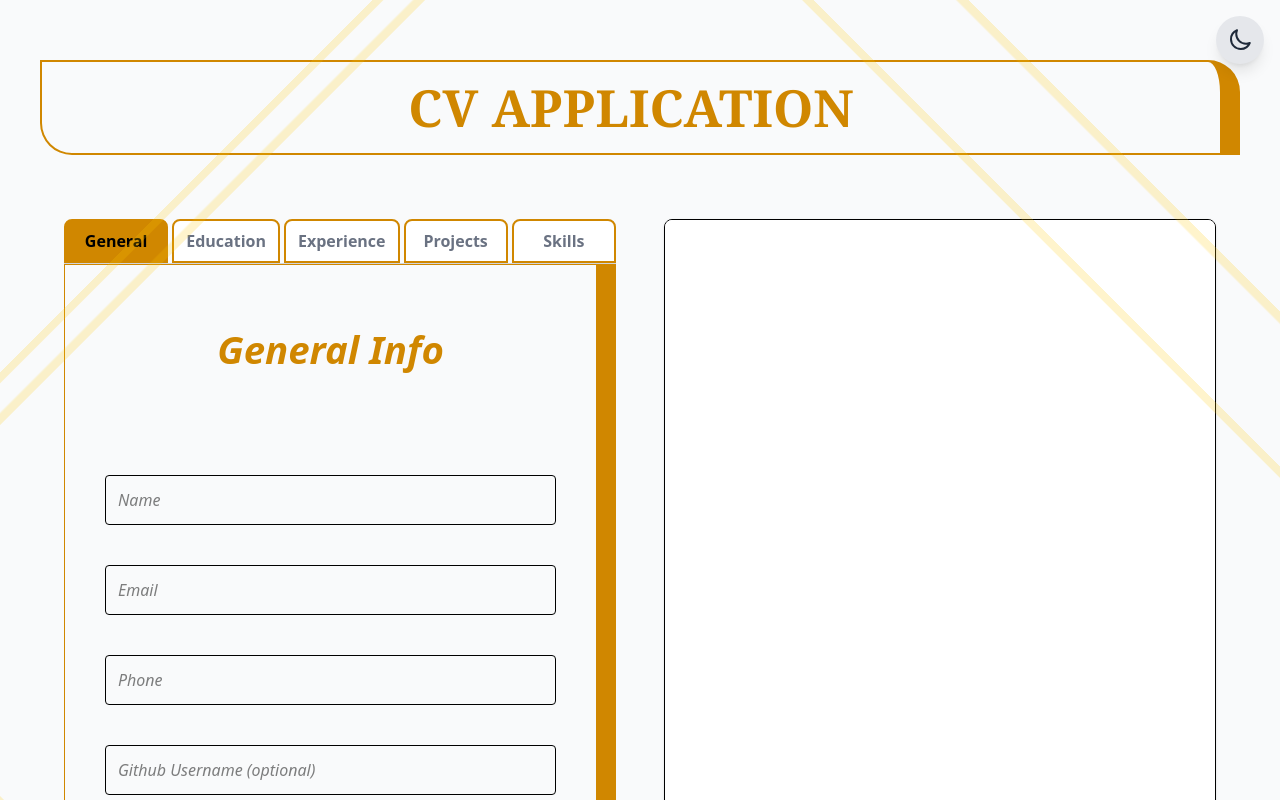
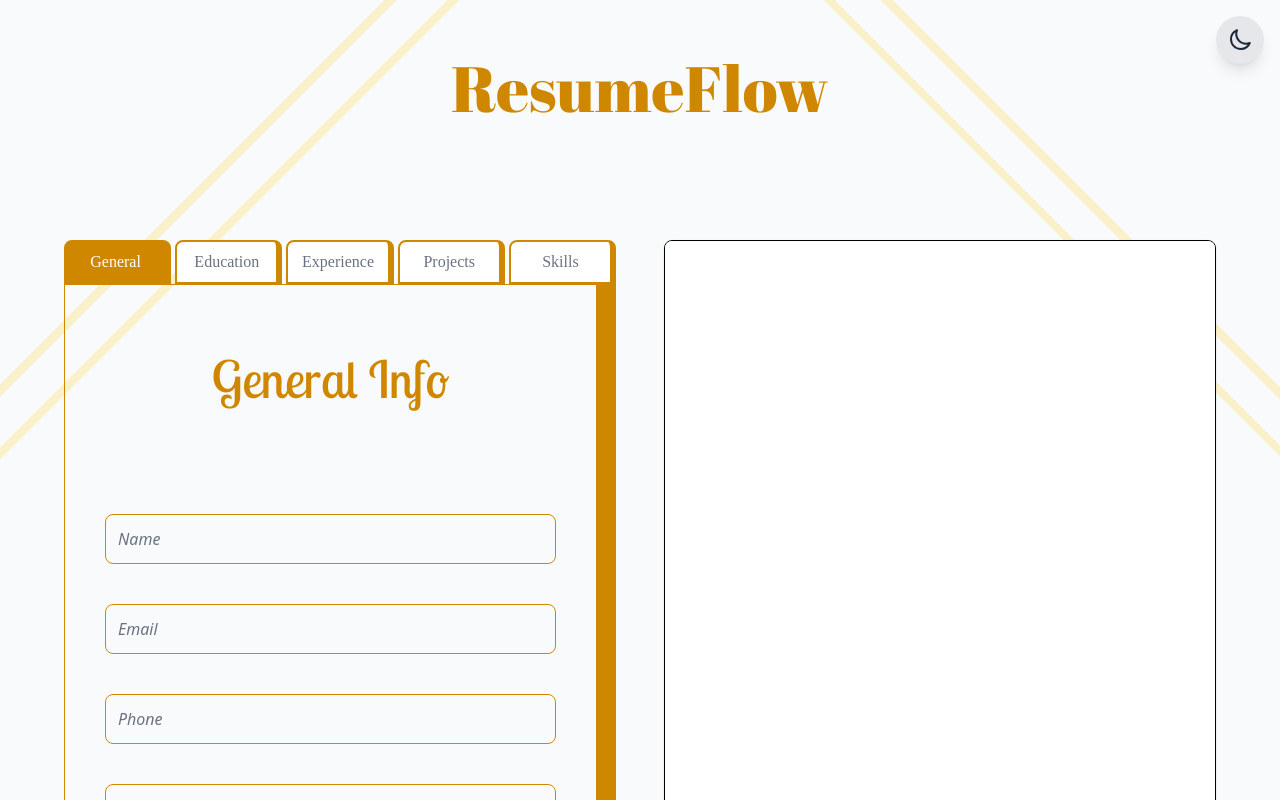
Before and after one commit to Saurabh-1785/ResumeFlow, a React (Vite) app in the folder frontend/: page / in a window 1280 px wide. Both pictures are taken after a click on the button "Get Started". Shown: the top 800 px of the page. Built offline with nearby package versions, Linux system fonts and the light colour scheme; a web font is replaced by a local one.

Commit message:
style manipulation

```diff
--- a/frontend/src/App.jsx
+++ b/frontend/src/App.jsx
@@ -22,6 +22,7 @@ function App() {
     phone: "",
     github: "",
     linkedin: "",
+    about: "",
   });
   const [education, setEducation] = useState([
     { id: Date.now(), institution: "", place: "", study: "",grade: "", datestart: "", dateend: ""}
@@ -45,7 +46,7 @@ function App() {
       <ThemeToggle />
       <div className="relative flex flex-col items-center justify-center p-10">
         {/* Diamond Shape */}
-        <div className="absolute inset-0 hidden md:flex items-center justify-center overflow-hidden">
+        <div className="absolute inset-0 hidden md:flex items-center justify-center overflow-hidden z-0">
           <div className="w-[120%] h-[90%] rotate-0 animate-slow-zoom border-8 border-yellow-400 dark:border-yellow-600 opacity-20 ">
           </div>
         </div>
@@ -56,12 +57,12 @@ function App() {
 
         {!showForm ? (
           // Landing Page
-          <div className="flex flex-col items-center justify-center h-screen w-full text-center z-999">
-            <h1 className="text-[clamp(40px,5vw,100px)] font-abril text-yellow-600 mb-10 font-bold hover:text-yellow-700 transition-all ease-in duration-300 cursor-pointer dark:hover:text-yellow-400">
-              CV Application
+          <div className="relative flex flex-col items-center justify-center h-screen w-full text-center z-10">
+            <h1 className="text-[clamp(40px,6vw,100px)] font-abril text-yellow-600 mb-10 font-bold hover:text-yellow-700 transition-all ease-in duration-300 cursor-pointer dark:hover:text-yellow-400">
+              ResumeFlow
             </h1>
             <p className="mt-10 text-[clamp(20px,2vw,50px)] font-lobster text-yellow-700 text-center italic hover:text-yellow-600 transition-all ease-in duration-300 cursor-pointer dark:hover:text-yellow-800">
-              An AI-powered Latex styled CV generator that takes your input and refines it to produce high-impact, ATS-optimized resumes with a score of 80+.
+              An AI-powered CV generator with LaTeX-quality design that transforms your input into a refined, ATS-optimized resume for maximum impact.
             </p>
             <button
               onClick={() => { setShowForm(true); setStep(0); }}
@@ -74,24 +75,27 @@ function App() {
         ) : (
           // Form Section
 
-          <div className="w-full ">
-            <h2 className="text-5xl text-[clamp(20px,4vw,100px)] border-yellow-600 border-2 border-r-20 rounded-tr-4xl rounded-bl-4xl p-5 font-bold text-yellow-600 mt-5 mb-10 text-center font-serif ">
-              CV APPLICATION
-            </h2>
+          <div className="w-full z-10">
+            <div className='flex justify-center mb-10'>
+              <h2 className="text-[clamp(40px,5vw,100px)] font-abril text-yellow-600 mb-10 font-bold hover:text-yellow-700 transition-all ease-in duration-300 cursor-pointer dark:hover:text-yellow-400 ">
+                ResumeFlow
+              </h2>
+            </div>
+
 
             <div className="flex w-full min-h-screen">
 
-              {/* Sidebar Navigation */}
+              {/* Tabs*/}
               <div className="w-1/2 p-6">
-                <div className="flex space-x-1 font-bold border-b border-gray-300 dark:border-gray-600 mb-0">
+                <div className="flex space-x-1 font-inknut border-yellow-600 mb-0">
                   {["General", "Education", "Experience", "Projects", "Skills"].map((label, index) => (
                     <button
                       key={index}
                       onClick={() => setStep(index)}
-                      className={`flex-1 text-center px-3 py-2 rounded-t-lg transition cursor-pointer border-yellow-600 border-2 ${
+                      className={`flex-1 text-center px-3 py-2 rounded-t-lg transition cursor-pointer border-yellow-600 border-r-6 border-2 ${
                         step === index
-                          ? "bg-yellow-600 text-black dark:text-white"
-                          : "bg-white dark:bg-black text-gray-500 hover:text-yellow-600"
+                          ? "bg-yellow-600 text-white dark:text-black"
+                          : "bg-white dark:bg-gray-900 text-gray-500 dark:text-gray-50 hover:text-yellow-700 dark:hover:text-yellow-400"
                       }`}
                     >
                       {label}
@@ -128,7 +132,7 @@ function App() {
               </div>
             </div>
             <div className="flex justify-center">
-              <button className="flex text-center gap-1 font-bold font-dancing text-yellow-600 border-yellow-600 px-6 py-3 rounded-lg border border-solid text-2xl cursor-pointer transition-all ease-in duration-300 mt-20 hover:bg-yellow-600 hover:text-white">
+              <button className="flex text-center gap-1 font-bold font-dancing text-yellow-600 border-yellow-600 px-6 py-3 rounded-lg border border-solid text-2xl cursor-pointer transition-all ease-in duration-300 mt-20 hover:bg-yellow-600 hover:text-white dark:hover:text-black">
                 <svg
                   className="w-7 h-7 fill-current transition-colors duration-300"
                   xmlns="http://www.w3.org/2000/svg"
--- a/frontend/src/components/Experience.jsx
+++ b/frontend/src/components/Experience.jsx
@@ -19,8 +19,8 @@ function Experience({ data, setData, setStep }) {
   };
 
   return (
-      <div className="border border-r-20 rounded-tr-4xl rounded-bl-4xl p-10 mt-0 w-full max-w-3xl border-yellow-600">
-        <h2 className="text-[clamp(25px,3vw,60px)] text-center font-sans font-bold mb-20 p-4 text-yellow-600 italic">Experience</h2>
+      <div className="border border-r-20  rounded-bl-4xl p-10 mt-0 w-full max-w-3xl border-yellow-600">
+        <h2 className="text-[clamp(25px,4vw,60px)] text-center font-lobster mb-20 p-4 text-yellow-600">Experience</h2>
 
         {data.map((exp,i)=>(
           <div key = {exp.id} className = "mb-8 border-b pb-6">
--- a/frontend/src/components/GeneralInfo.jsx
+++ b/frontend/src/components/GeneralInfo.jsx
@@ -1,26 +1,27 @@
 function GeneralInfo({ data, setData, setStep, setShowForm }) {
   return (
       <div className="border border-r-20 rounded-br-4xl rounded-bl-4xl p-10 mt-0 w-full max-w-3xl border-yellow-600">
-        <h2 className="text-[clamp(25px,3vw,60px)] text-center font-sans italic font-bold mb-20 p-4 text-yellow-600">
+        <h2 className="text-[clamp(25px,4vw,60px)] text-center font-lobster mb-20 p-4 text-yellow-600">
           General Info
         </h2>
 
         <input type="text" placeholder="Name"
           value={data.name}
           onChange={(e) => setData({ ...data, name: e.target.value })}
-          className="block w-full border p-3 mb-10 rounded italic active:border-yellow-600 focus:border-yellow-600 text-black dark:bg-black dark:text-white"
+          className="block w-full border p-3 mb-10 rounded italic active:border-yellow-600 focus:border-yellow-600 text-black dark:bg-black dark:text-white" required
+
         />
 
         <input type="email" placeholder="Email"
           value={data.email}
           onChange={(e) => setData({ ...data, email: e.target.value })}
-          className="block w-full border p-3 mb-10 rounded italic active:border-yellow-600 focus:border-yellow-600 text-black dark:bg-black dark:text-white"
+          className="block w-full border p-3 mb-10 rounded italic active:border-yellow-600 focus:border-yellow-600 text-black dark:bg-black dark:text-white" required
         />
 
         <input type="number" placeholder="Phone"
           value={data.phone}
           onChange={(e) => setData({ ...data, phone: e.target.value })}
-          className="block w-full border p-3 mb-10 rounded italic active:border-yellow-600 focus:border-yellow-600 text-black dark:bg-black dark:text-white"
+          className="block w-full border p-3 mb-10 rounded italic active:border-yellow-600 focus:border-yellow-600 text-black dark:bg-black dark:text-white" required
         />
 
         <input type="text" placeholder="Github Username (optional)"
@@ -32,6 +33,12 @@ function GeneralInfo({ data, setData, setStep, setShowForm }) {
         <input type="url" placeholder="LinkedIn Profile URL (optional)"
           value={data.linkedin}
           onChange={(e) => setData({ ...data, linkedin: e.target.value })}
+          className="block w-full border p-3 mb-10 rounded italic active:border-yellow-600 focus:border-yellow-600 text-black dark:bg-black dark:text-white"
+        />
+        <textarea
+          placeholder="About Yourself (optional)"
+          value={data.about}
+          onChange={(e) => setData({ ...data, about: e.target.value })}
           className="block w-full border p-3 mb-10 rounded italic active:border-yellow-600 focus:border-yellow-600 text-black dark:bg-black dark:text-white"
         />
 
--- a/frontend/src/components/Preview.jsx
+++ b/frontend/src/components/Preview.jsx
@@ -76,6 +76,7 @@ function Preview({ general, education, experience, projects, skills, setStep })
         <p><strong>Phone:</strong> {general.phone}</p>
         {general.github && <p><strong>Github:</strong> {general.github}</p>}
         {general.linkedin && <p><strong>LinkedIn:</strong> {general.linkedin}</p>}
+        <p><strong>About:</strong> {general.about}</p>
       </div>
       <hr className="mb-6 text-yellow-600"></hr>
 
--- a/frontend/src/components/Projects.jsx
+++ b/frontend/src/components/Projects.jsx
@@ -16,8 +16,8 @@ function Projects({ data, setData, setStep }) {
     setData(updated);
   };
   return (
-      <div className="border border-r-20 rounded-tr-4xl rounded-bl-4xl p-10 mt-0 w-full max-w-3xl border-yellow-600">
-        <h2 className="text-[clamp(25px,3vw,60px)] text-center font-sans font-bold mb-10 p-4 text-yellow-600 italic">Projects</h2>
+      <div className="border border-r-20 rounded-bl-4xl p-10 mt-0 w-full max-w-3xl border-yellow-600">
+        <h2 className="text-[clamp(25px,4vw,60px)] text-center font-lobster mb-10 p-4 text-yellow-600">Projects</h2>
 
         {data.map((proj, i) => (
           <div key={proj.id} className="mb-8 border-b pb-6">
--- a/frontend/src/components/Skills.jsx
+++ b/frontend/src/components/Skills.jsx
@@ -1,7 +1,7 @@
 function Skills({ data, setData, setStep }) {
   return (
-      <div className="border border-r-20 rounded-tr-4xl rounded-bl-4xl p-10 mt-0 w-full max-w-3xl border-yellow-600">
-        <h2 className="text-[clamp(25px,3vw,60px)] text-center font-sans font-bold mb-20 p-4 text-yellow-600 italic">Skills</h2>
+      <div className="border border-r-20 rounded-bl-4xl p-10 mt-0 w-full max-w-3xl border-yellow-600">
+        <h2 className="text-[clamp(25px,4vw,60px)] text-center font-lobster mb-20 p-4 text-yellow-600">Skills</h2>
 
         <input type="text" placeholder="Languages (Python, JavaScript,....)"
           value={data.languages}
--- a/frontend/src/components/ThemeToggle.jsx
+++ b/frontend/src/components/ThemeToggle.jsx
@@ -23,7 +23,7 @@ function ThemeToggle() {
   return (
     <button
       onClick={toggleTheme}
-      className="fixed cursor-pointer top-4 right-4 p-3 rounded-full bg-gray-200 dark:bg-gray-800 text-gray-800 dark:text-gray-200 hover:bg-gray-300 dark:hover:bg-gray-700 transition-all duration-300 shadow-lg z-50"
+      className="fixed cursor-pointer top-4 right-4 p-3 rounded-full bg-gray-200 dark:bg-gray-800 text-gray-800 dark:text-gray-200 hover:bg-gray-300 dark:hover:bg-gray-700 transition-all duration-300 shadow-lg z-999"
       aria-label="Toggle theme"
     >
       {darkMode ? (
--- a/frontend/src/index.css
+++ b/frontend/src/index.css
@@ -34,6 +34,8 @@
 
 html {
   transition: background-color 0.3s, color 0.3s;
+  scroll-behavior: smooth;
+
 }
 
 body {
@@ -43,6 +45,12 @@ body {
   background-color: #ffffff;
   color: #000000;
 }
+
+input,textarea {
+  @apply w-full p-3 rounded-lg duration-300 ease-in border-yellow-600 bg-gray-50 text-gray-900 placeholder-gray-500 focus:outline-none focus:ring-2 focus:ring-yellow-600 focus:border-transparent dark:bg-gray-900 dark:text-white dark:placeholder-gray-300 dark:focus:ring-yellow-500;
+}
+
+
 .dark body {
   background-color: #000000;
   color: #ffffff;
```
Also changed, not shown: frontend/src/components/Education.jsx (+8 -8 lines).
